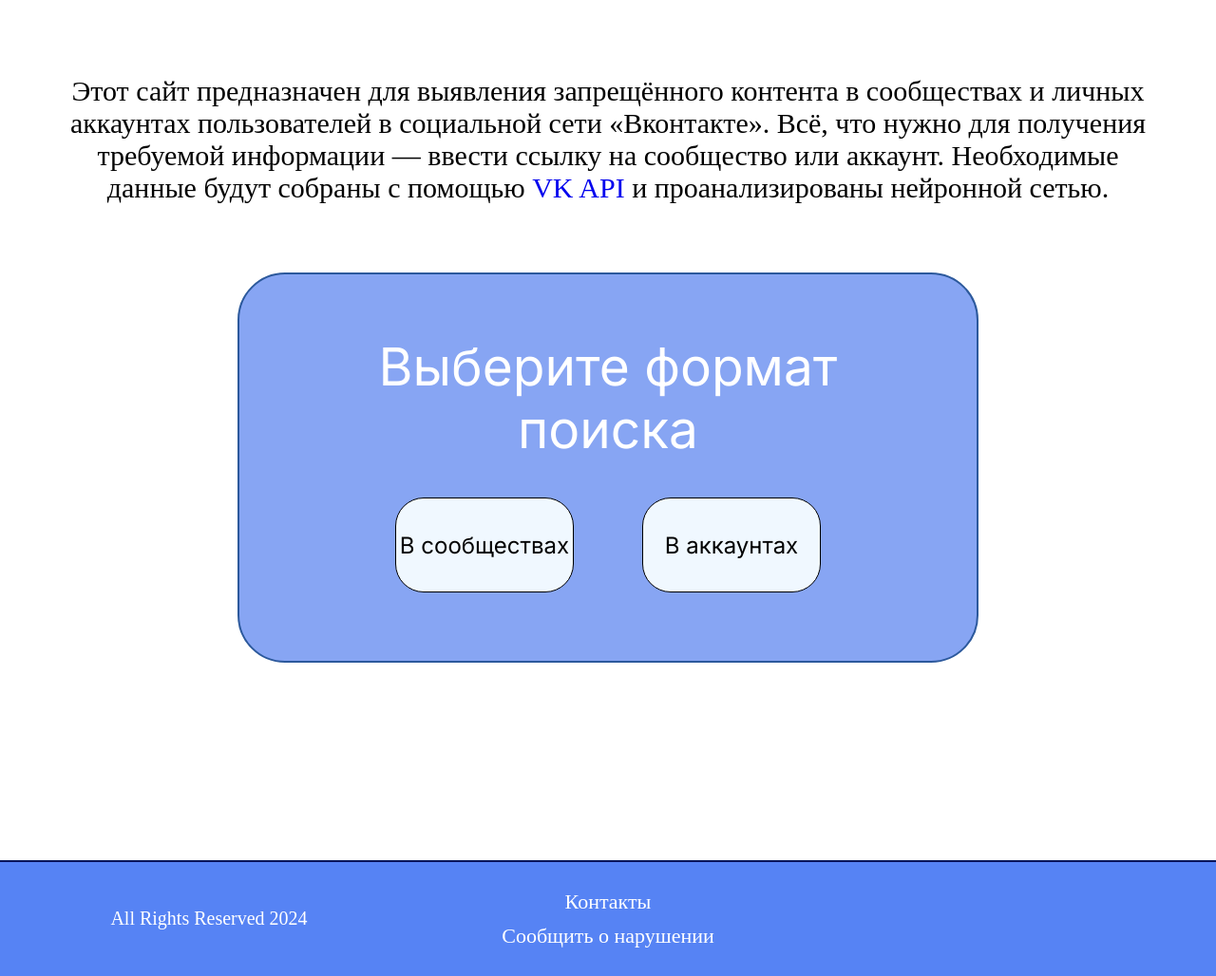
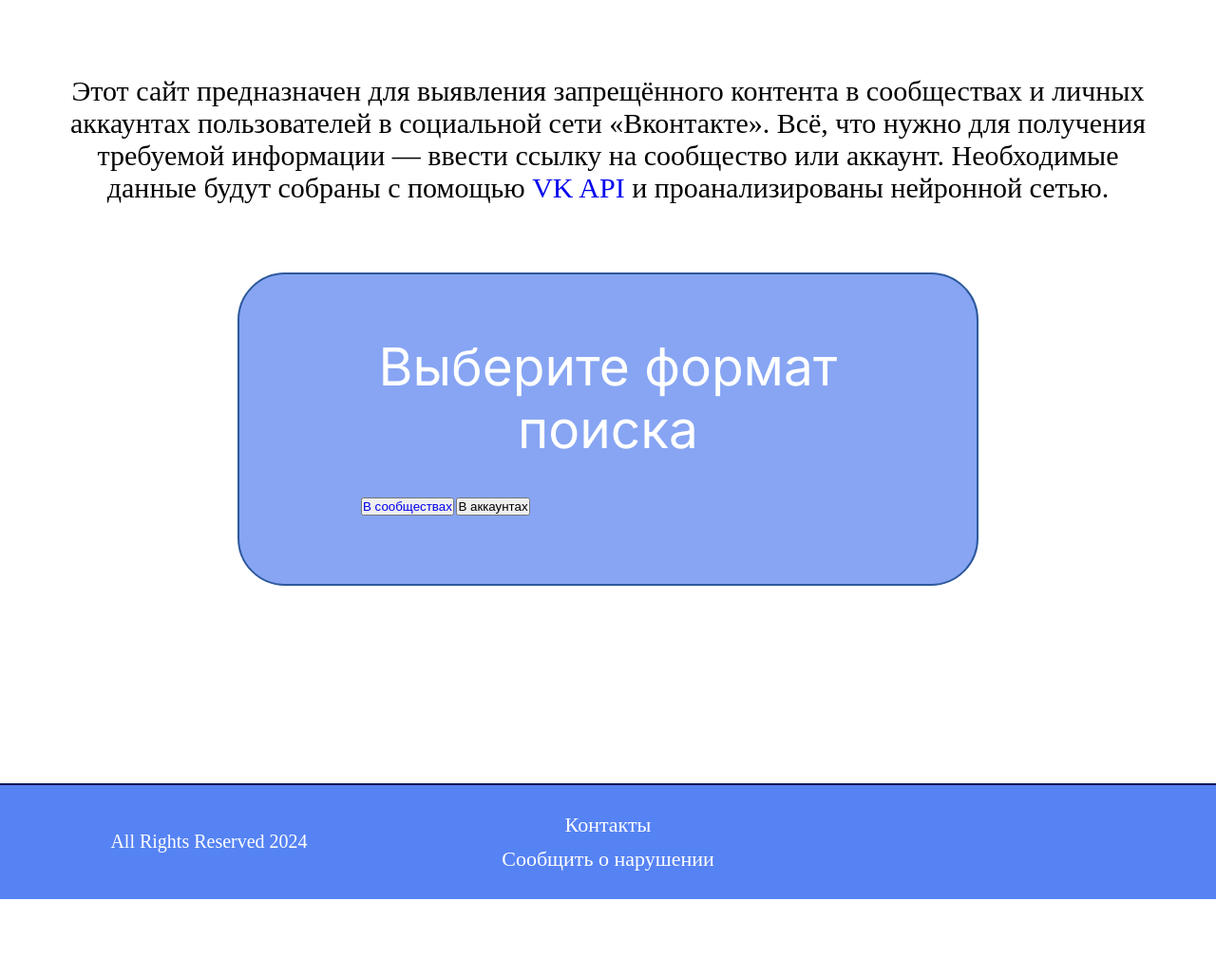
Before and after one commit to scr3amsh0t/app, a Django app: page / in a window 1280 px wide. Shown: the part 83-1111 px from the top of the page at 95% size. After the commit the page ends 1030 px from the top, so only its background shows below. Run offline with Django 4.2, Linux system fonts and the light colour scheme.

Commit message:
изменение в кнопках

```diff
--- a/main/static/deps/styles/index.css
+++ b/main/static/deps/styles/index.css
@@ -88,53 +88,7 @@ div {
   font-family: Inter, 'Source Sans Pro';
   flex-shrink: 0;
 }
-.wall .main_block .buttons {
-  display: grid;
-  grid-template-columns: 1fr 1fr;
-  width: 100%;
-  justify-items: center;
-}
 
-.a-buttons {
-  width: 90%;
-  display: flex;
-  align-items: center;
-  justify-content: center;
-}
-
-.wall .main_block .buttons .left_button {
-  width: 80%;
-  height: 100px;
-  border: solid 0.1rem #000000;
-  border-radius: 3rem;
-  font-size: x-large;
-  max-width: 500px;
-  text-align: center;
-  color: #000000;
-  font-family: Inter, 'Source Sans Pro';
-  background-color:aliceblue;
-}
-
-.left_button:hover {
-  background-color:wheat !important;
-}
-
-.wall .main_block .buttons .right_button {
-  width: 80%;
-  height: 100px;
-  border: solid 0.1rem #000000;
-  border-radius: 3rem;
-  font-size: x-large;
-  max-width: 500px;
-  text-align: center;
-  color: #000000;
-  font-family: Inter, 'Source Sans Pro';
-  background-color:aliceblue;
-}
-
-.right_button:hover {
-  background-color:wheat !important;
-}
 
 .footer {
   width: 100%;
--- a/main/templates/main/index.html
+++ b/main/templates/main/index.html
@@ -18,7 +18,11 @@
   <div class="main_block">
     <p class="block_text">Выберите формат поиска</p>
     <div class="buttons">
-      <a class="a-buttons" href="{% url "groups" %}"><button class="left_button">В сообществах</button></a>
+      {% comment %}  весь блок - это кнопка, поэтому он польностью кликабелен, сделать только a-buttons кликабельные {% endcomment %}
+
+      <button class="left_button"><a class="a-buttons" href="{% url "groups" %}">В сообществах</a></button>
+
+
       <a class="a-buttons" href="{% url "account" %}"><button class="right_button">В аккаунтах</button></a>
     </div>
   </div>
```
